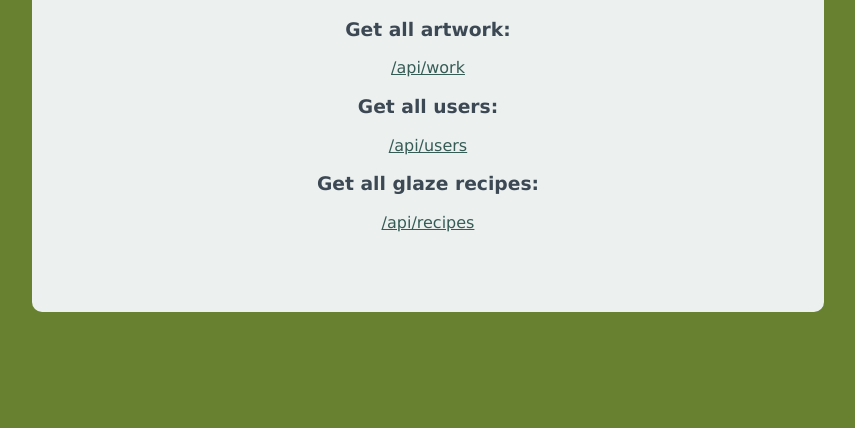
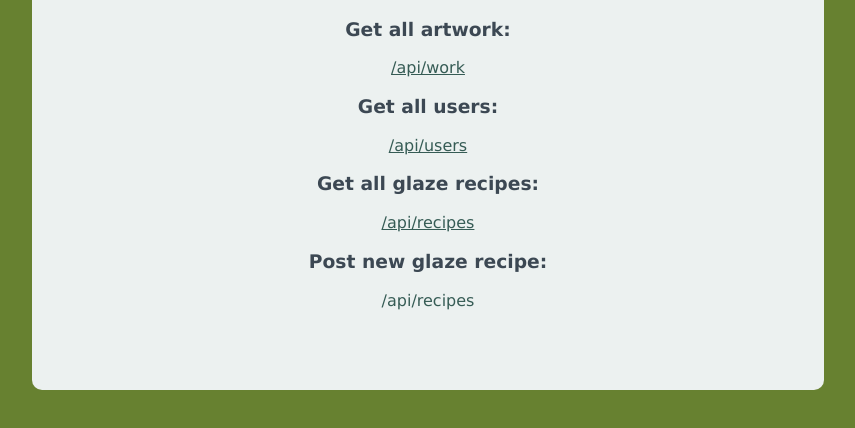
Before and after one commit to Dylan-B-Johnson/react-proj-backend, a website: page public/index.html in a window 1280 px wide. Shown: the part 116-544 px from the top of the page, without its empty margins (212-1067 px from the left). Drawn offline with Linux system fonts and the light colour scheme.

Commit message:
updated api

```diff
--- a/public/index.html
+++ b/public/index.html
@@ -13,6 +13,8 @@
 			<a href="/api/users">/api/users</a>
 			<h3>Get all glaze recipes:</h3>
 			<a href="/api/recipes">/api/recipes</a>
+			<h3>Post new glaze recipe:</h3>
+			<a>/api/recipes</a>
 		</div>
 	</body>
 </html>
```
